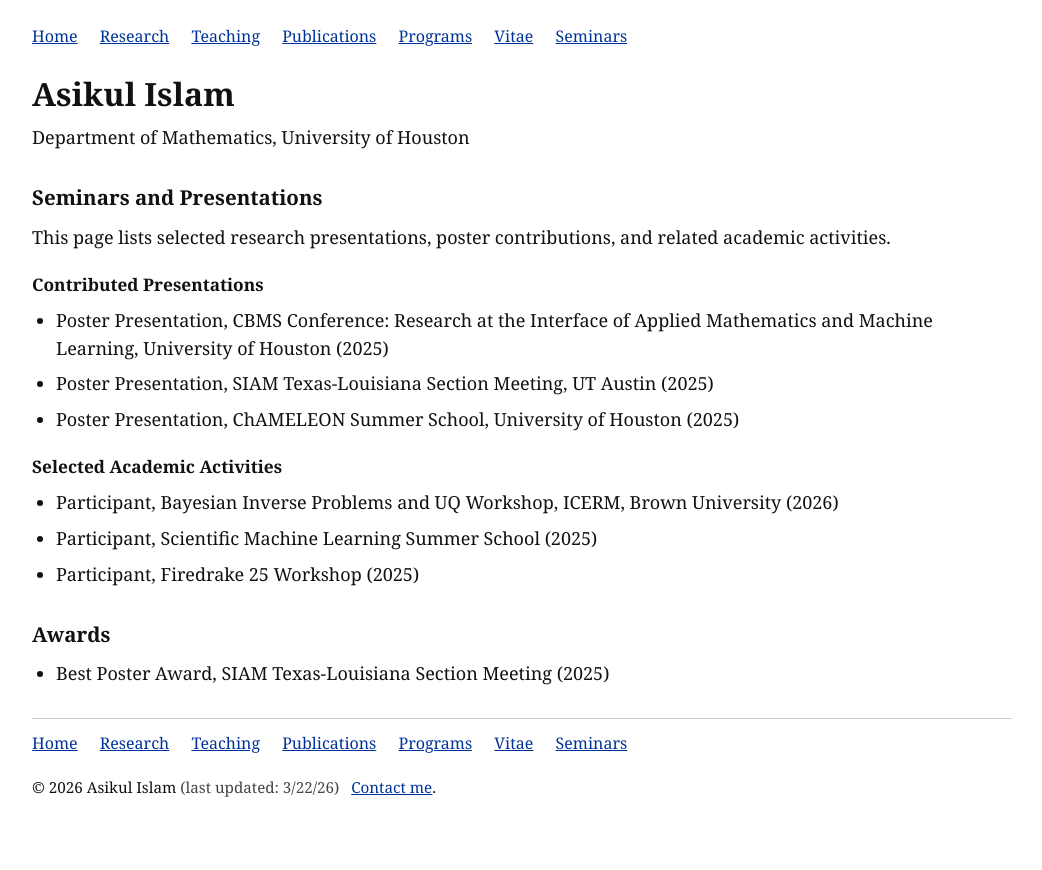
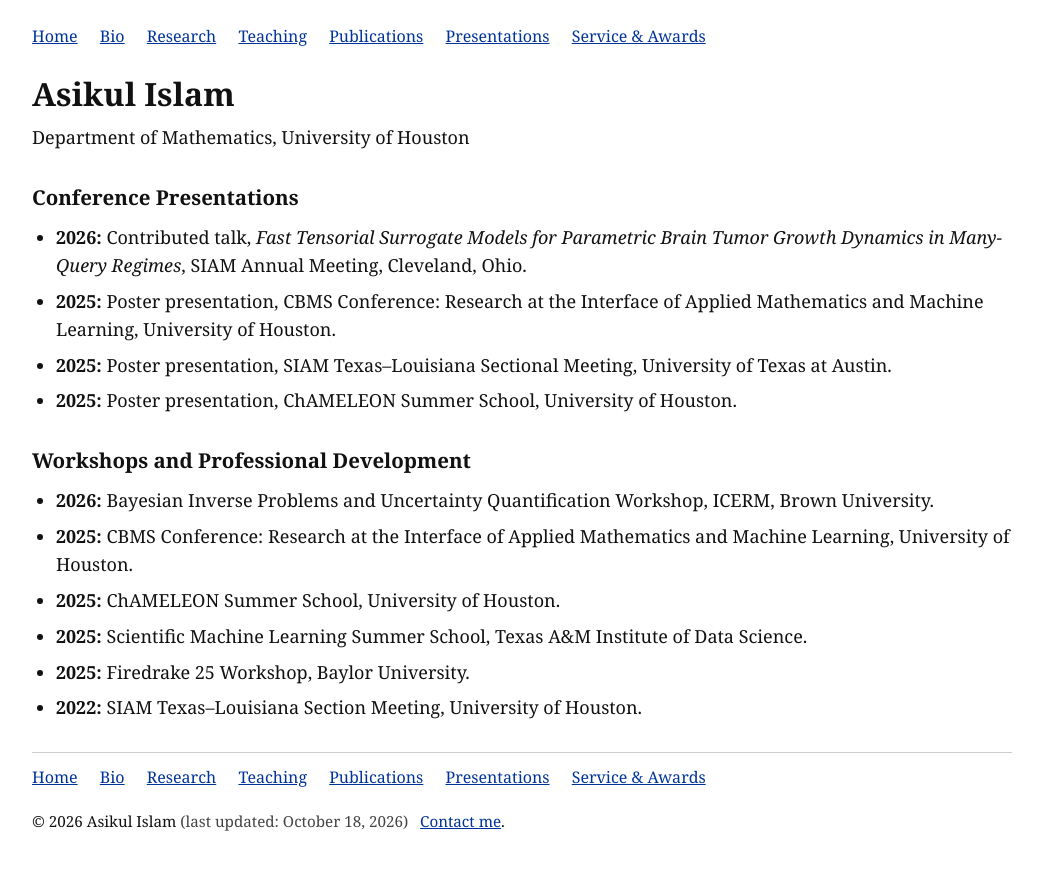
Before and after one commit to ashikislam828/ashikislam828.github.io, a plain HTML site: page seminars/index.html in a window 1280 px wide. Shown: the whole page, without its empty margins (118-1160 px from the left). Before the commit the page ends 836 px from the top, so only its background shows below. Drawn offline with Linux system fonts and the light colour scheme.

Commit message:
Revise title and content structure in index.html
Updated the title and description for the seminars page, and restructured the navigation and content sections for clarity.

```diff
--- a/seminars/index.html
+++ b/seminars/index.html
@@ -3,66 +3,54 @@
 <head>
   <meta charset="UTF-8" />
   <meta name="viewport" content="width=device-width, initial-scale=1.0" />
-  <title>Asikul Islam :: Seminars</title>
-  <meta name="description" content="Asikul Islam, Ph.D. student in Applied Mathematics at the University of Houston." />
+  <meta name="description" content="Asikul Islam — numerical PDEs, tensorial reduced-order modeling, PDE-constrained optimization, and scientific computing." />
+  <title>Asikul Islam :: Presentations</title>
   <link rel="stylesheet" href="../style.css" />
 </head>
 <body>
 <div class="page">
-
-    <div class="nav">
+  <nav class="nav" aria-label="Main navigation">
     <a href="../index.html">Home</a>
+<a href="../vitae/index.html">Bio</a>
 <a href="../research/index.html">Research</a>
 <a href="../teaching/index.html">Teaching</a>
 <a href="../publications/index.html">Publications</a>
-      <a href="../programs/index.html">Programs</a>
-      <a href="../vitae/index.html">Vitae</a>
-      <a href="../seminars/index.html">Seminars</a>
-    </div>
-
-
+<a href="../seminars/index.html">Presentations</a>
+<a href="../programs/index.html">Service &amp; Awards</a>
+  </nav>
   <h1>Asikul Islam</h1>
 <div class="subtitle">Department of Mathematics, University of Houston</div>
-
-<h2>Seminars and Presentations</h2>
-<p>
-  This page lists selected research presentations, poster contributions, and related academic activities.
-</p>
-
-<h3>Contributed Presentations</h3>
+  <main>
+    <h2>Conference Presentations</h2>
 <ul>
-  <li>Poster Presentation, CBMS Conference: Research at the Interface of Applied Mathematics and Machine Learning, University of Houston (2025)</li>
-  <li>Poster Presentation, SIAM Texas-Louisiana Section Meeting, UT Austin (2025)</li>
-  <li>Poster Presentation, ChAMELEON Summer School, University of Houston (2025)</li>
+<li><strong>2026:</strong> Contributed talk, <em>Fast Tensorial Surrogate Models for Parametric Brain Tumor Growth Dynamics in Many-Query Regimes</em>, SIAM Annual Meeting, Cleveland, Ohio.</li>
+<li><strong>2025:</strong> Poster presentation, CBMS Conference: Research at the Interface of Applied Mathematics and Machine Learning, University of Houston.</li>
+<li><strong>2025:</strong> Poster presentation, SIAM Texas–Louisiana Sectional Meeting, University of Texas at Austin.</li>
+<li><strong>2025:</strong> Poster presentation, ChAMELEON Summer School, University of Houston.</li>
 </ul>
-
-<h3>Selected Academic Activities</h3>
+<h2>Workshops and Professional Development</h2>
 <ul>
-  <li>Participant, Bayesian Inverse Problems and UQ Workshop, ICERM, Brown University (2026)</li>
-  <li>Participant, Scientific Machine Learning Summer School (2025)</li>
-  <li>Participant, Firedrake 25 Workshop (2025)</li>
+<li><strong>2026:</strong> Bayesian Inverse Problems and Uncertainty Quantification Workshop, ICERM, Brown University.</li>
+<li><strong>2025:</strong> CBMS Conference: Research at the Interface of Applied Mathematics and Machine Learning, University of Houston.</li>
+<li><strong>2025:</strong> ChAMELEON Summer School, University of Houston.</li>
+<li><strong>2025:</strong> Scientific Machine Learning Summer School, Texas A&amp;M Institute of Data Science.</li>
+<li><strong>2025:</strong> Firedrake 25 Workshop, Baylor University.</li>
+<li><strong>2022:</strong> SIAM Texas–Louisiana Section Meeting, University of Houston.</li>
 </ul>
-
-<h2>Awards</h2>
-<ul>
-  <li>Best Poster Award, SIAM Texas-Louisiana Section Meeting (2025)</li>
-</ul>
-
-
-    <div class="footer">
-      <div class="footnav">
+  </main>
+  <footer class="footer">
+    <nav class="footnav" aria-label="Footer navigation">
       <a href="../index.html">Home</a>
+<a href="../vitae/index.html">Bio</a>
 <a href="../research/index.html">Research</a>
 <a href="../teaching/index.html">Teaching</a>
 <a href="../publications/index.html">Publications</a>
-        <a href="../programs/index.html">Programs</a>
-        <a href="../vitae/index.html">Vitae</a>
-        <a href="../seminars/index.html">Seminars</a>
-      </div>
-      © 2026 Asikul Islam <span class="last-updated">(last updated: 3/22/26)</span>
+<a href="../seminars/index.html">Presentations</a>
+<a href="../programs/index.html">Service &amp; Awards</a>
+    </nav>
+    &copy; 2026 Asikul Islam <span class="last-updated">(last updated: October 18, 2026)</span>
     &nbsp; <a href="mailto:aislam25@cougarnet.uh.edu">Contact me</a>.
-    </div>
-
+  </footer>
 </div>
 </body>
 </html>
```
Lines whose indentation alone changed are shown as unchanged.
